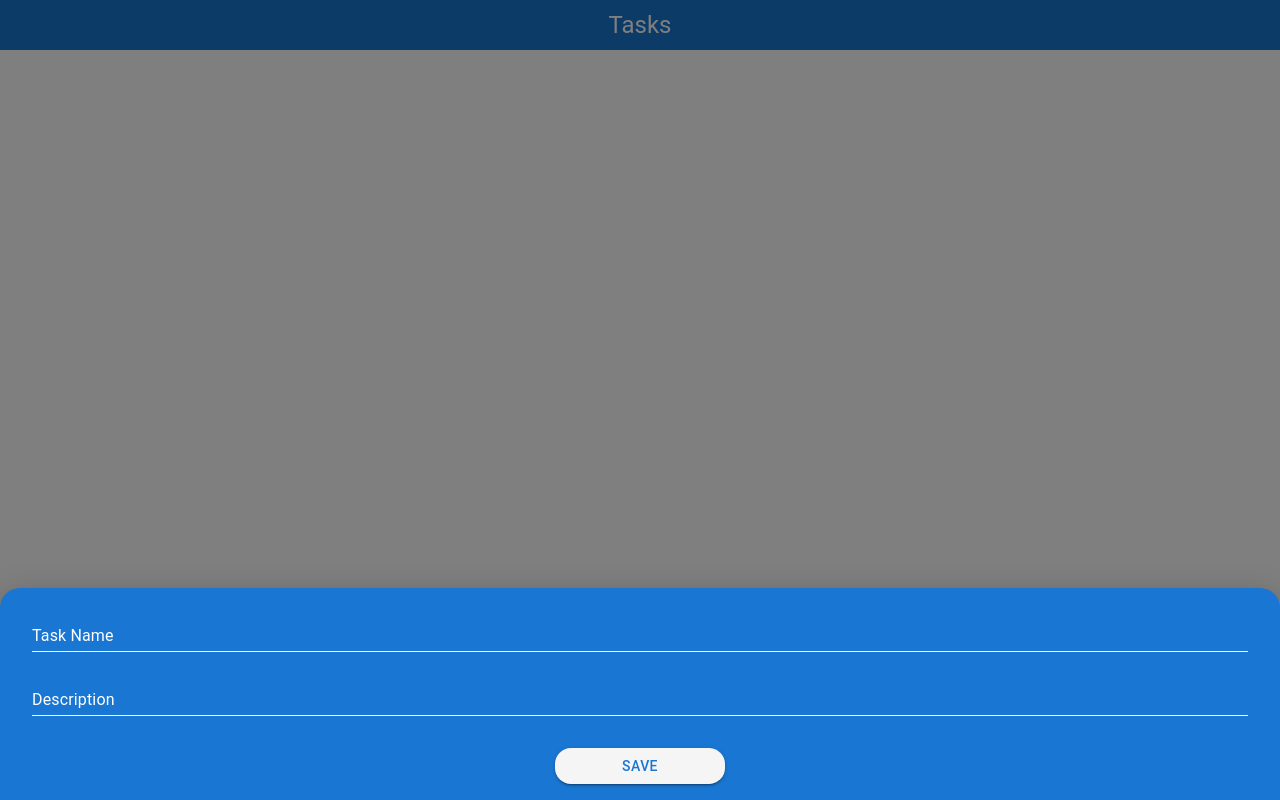
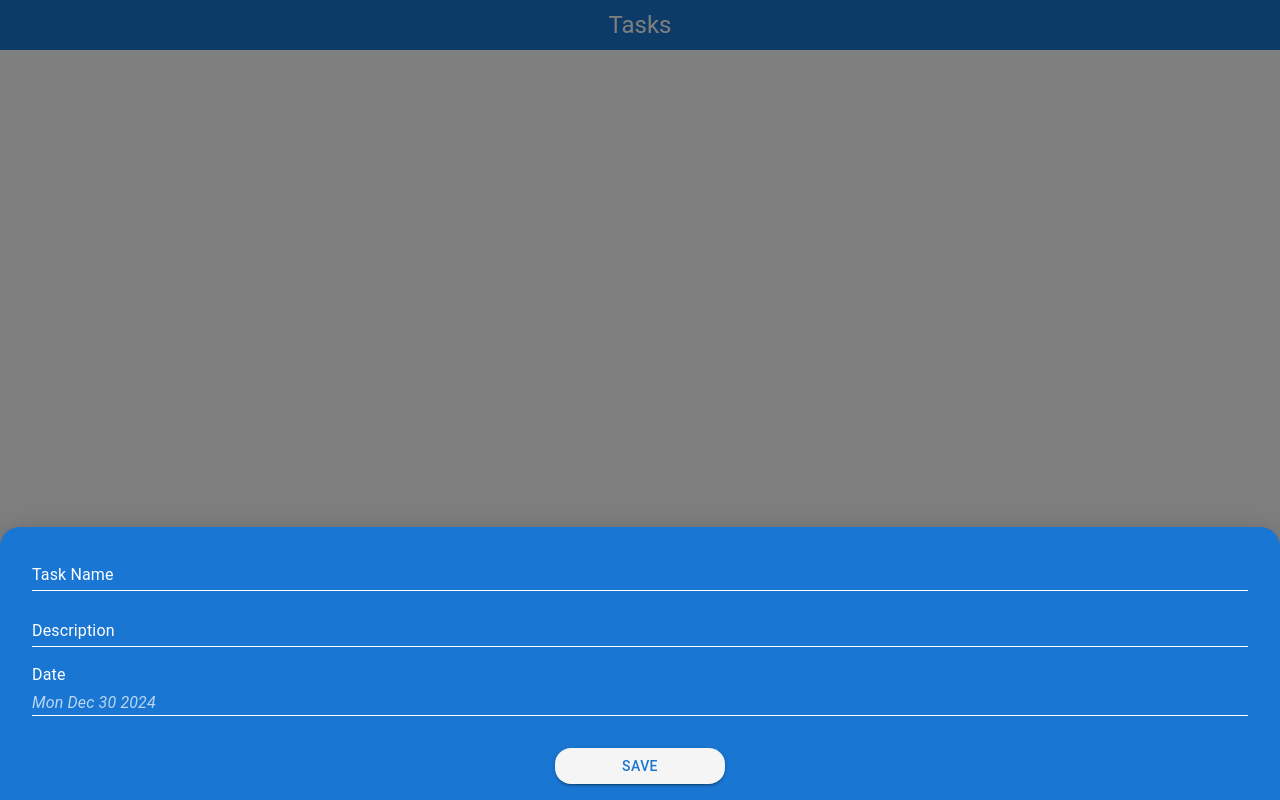
Before and after one commit to jordangm94/whats-next, a Next.js app: page / in a window 1280 px wide. Both pictures are taken after a click on the button "Add". Built offline with nearby package versions, Linux system fonts and the light colour scheme.

Commit message:
Added date to add task drawer and ensure task is saved with current date in ISO string format

```diff
--- a/src/pages/index.tsx
+++ b/src/pages/index.tsx
@@ -7,6 +7,7 @@ import {
   Drawer,
   Stack,
   Button,
+  Tooltip,
 } from "@mui/material";
 import "../app/globals.css";
 
@@ -20,6 +21,7 @@ export default function Home() {
   const [open, setOpen] = useState(false);
   const [task, setTask] = useState("");
   const [description, setDescription] = useState("");
+  const dateObject = new Date();
 
   const toggleDrawer = (newOpen: boolean) => () => {
     setOpen(newOpen);
@@ -33,6 +35,7 @@ export default function Home() {
       id: uuidv4(),
       taskName: task,
       description: description,
+      date: dateObject.toISOString(),
     };
 
     if (tasks) {
@@ -50,7 +53,7 @@ export default function Home() {
   const DrawerList = (
     <Box sx={{ width: "100%" }} role="presentation">
       <form onSubmit={handleSubmit}>
-        <Stack sx={{ px: 4, py: 2 }} spacing={2}>
+        <Stack sx={{ px: 4, py: 2 }} spacing={1}>
           <TkTextField
             label="Task Name"
             variant="standard"
@@ -69,6 +72,28 @@ export default function Home() {
             value={description}
             onChange={(e) => setDescription(e.target.value)}
           />
+          <Box
+            sx={{
+              display: "flex",
+              flexDirection: "column",
+              gap: "4px",
+              pt: 1,
+              borderBottom: "1px solid white",
+            }}
+          >
+            <Typography>Date</Typography>
+            <Tooltip
+              title="This date is automatically set to today"
+              placement="top"
+            >
+              <Typography
+                sx={{
+                  fontStyle: "italic",
+                  color: "rgba(255, 255, 255, 0.7)",
+                }}
+              >{`${dateObject.toDateString()}`}</Typography>
+            </Tooltip>
+          </Box>
           <Box sx={{ display: "flex", justifyContent: "center" }}>
             <Button
               onClick={() => {
@@ -79,7 +104,7 @@ export default function Home() {
                 bgcolor: "whitesmoke",
                 color: "#1976d2",
                 borderRadius: 4,
-                mt: 2,
+                mt: 3,
               }}
               variant="contained"
               type="submit"
```
